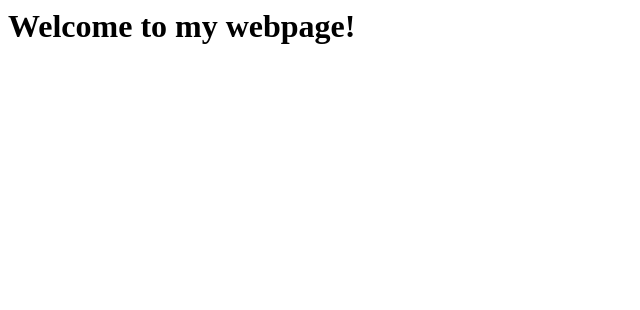
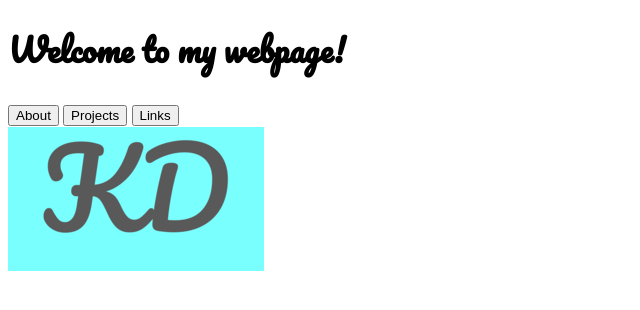
Before and after one commit to KyelDool/KyelDool.github.io, a plain HTML site: page index.html in a window 1280 px wide. Shown: the whole page, without its empty margins (0-640 px from the left). Drawn offline with Linux system fonts and the light colour scheme.

Commit message:
added a FONT

```diff
--- a/index.html
+++ b/index.html
@@ -1 +1,28 @@
-<h1> Welcome to my webpage!</h1>
+<!DOCTYPE html>
+<html lang="en">
+  <head>
+    <meta charset="utf-8">
+    <link rel="stylesheet" href="styles.css">
+    <script src="index.js"></script>
+    <link rel="icon" type="image/x-icon" href="img/kd.ico">
+    <link href="https://fonts.googleapis.com/css2?family=Pacifico&display=swap" rel="stylesheet">
+    <title>Kyle Doll</title>
+  </head>
+  <body>
+    <h1> Welcome to my webpage!</h1>
+    <div id="nav-bar">
+      <button>About</button>
+      <button>Projects</button>
+      <button>Links</button>
+    </div>
+    <div id="about-container">
+      <img src="img/kd.ico" alt="image of me">
+    </div>
+    <div id="project-container">
+
+    </div>
+    <div id="link-container">
+
+    </div>
+  </body>
+</html>
--- /dev/null
+++ b/styles.css
@@ -0,0 +1,5 @@
+body {
+    font-family: "Pacifico", cursive;
+    font-weight: 400;
+    font-style: normal;
+}
```
Also changed, not shown: .eslintrc.json (added), .stylelintrc.json (added), img/kd.ico (added), 1 other file.
